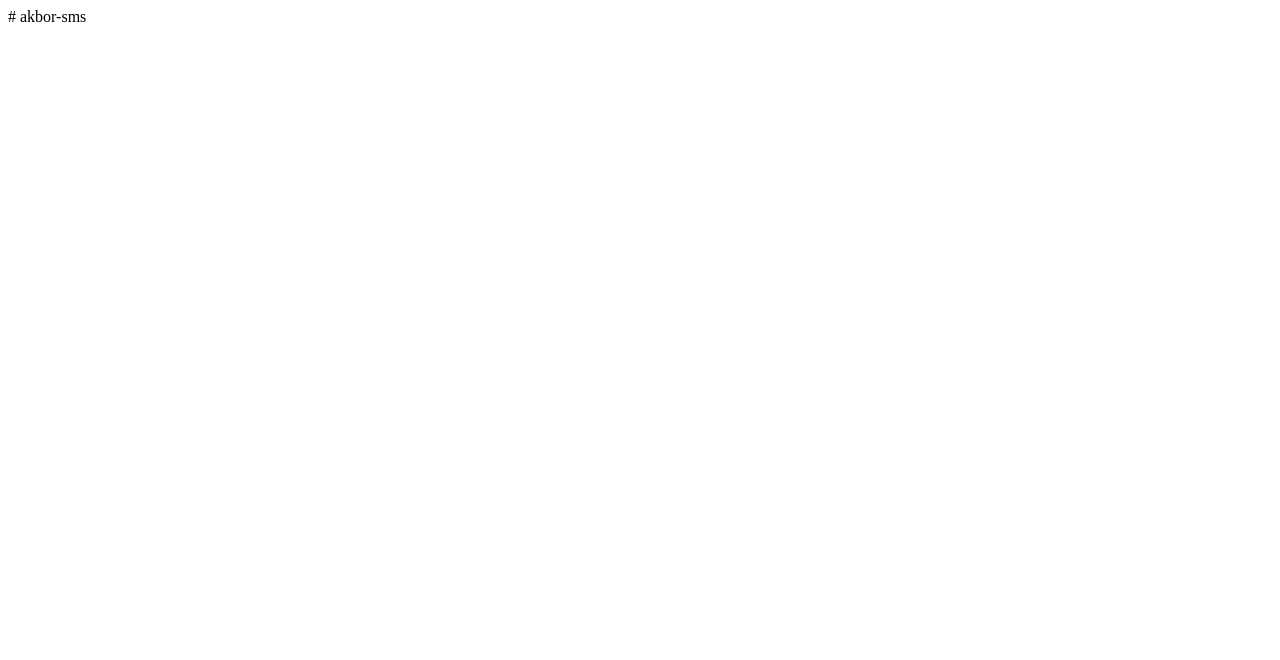
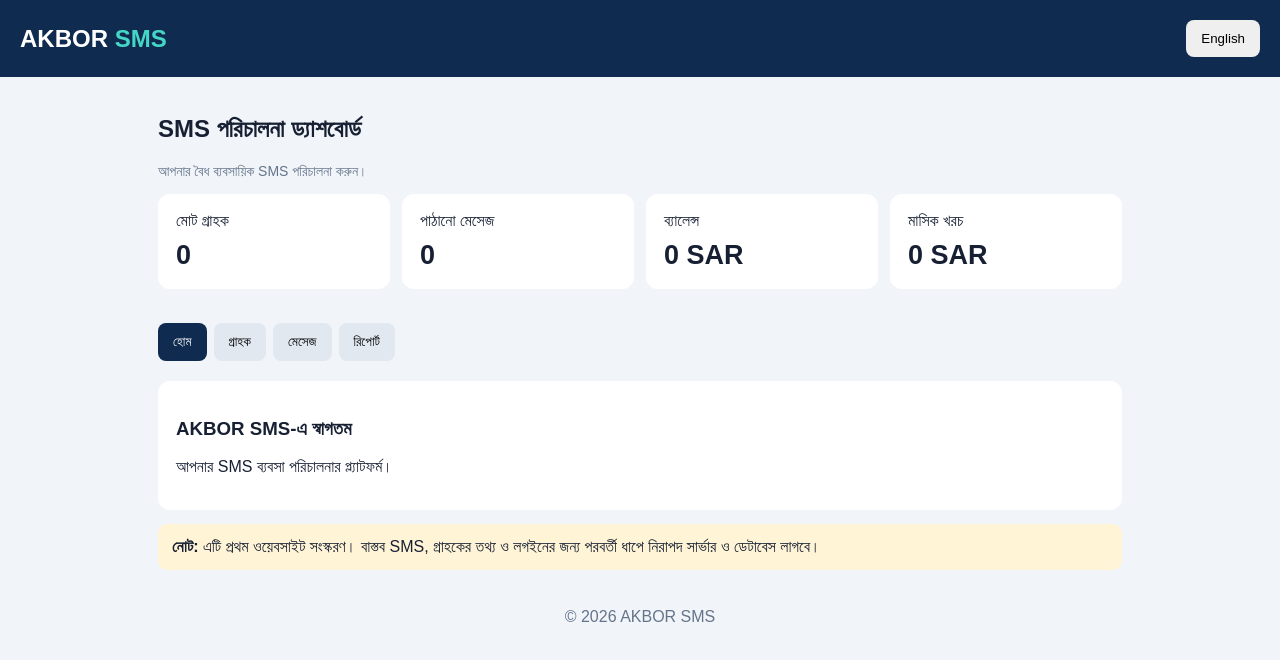
Before and after one commit to mdakbor123/akbor-sms, a plain HTML site: page index.html in a window 1280 px wide. Drawn offline with Linux system fonts and the light colour scheme.

Commit message:
Add initial HTML structure for AKBOR SMS

```diff
--- a/index.html
+++ b/index.html
@@ -1 +1,94 @@
-# akbor-sms
+
+<!DOCTYPE html>
+<html lang="bn">
+<head>
+<meta charset="UTF-8">
+<meta name="viewport" content="width=device-width,initial-scale=1">
+<title>AKBOR SMS</title>
+<style>
+*{box-sizing:border-box}
+body{margin:0;background:#f1f5f9;color:#172033;font-family:Arial,sans-serif}
+header{background:#102b50;color:white;padding:20px;display:flex;justify-content:space-between;align-items:center}
+.logo{font-size:24px;font-weight:bold}.logo span{color:#45d6c5}
+button{padding:11px 15px;border:0;border-radius:8px;cursor:pointer}
+.container{max-width:1000px;margin:auto;padding:18px}
+.grid{display:grid;grid-template-columns:repeat(2,1fr);gap:12px}
+.card,.panel{background:white;padding:18px;border-radius:12px;margin-bottom:14px}
+.number{font-size:27px;font-weight:bold;margin-top:10px}
+.tabs{display:flex;gap:7px;flex-wrap:wrap;margin:20px 0}
+.tab{background:#e2e8f0}.active{background:#102b50;color:white}
+.muted{color:#64748b;font-size:14px}
+.notice{background:#fff4d6;padding:14px;border-radius:9px}
+footer{text-align:center;padding:20px;color:#64748b}
+[hidden]{display:none}
+@media(min-width:650px){.grid{grid-template-columns:repeat(4,1fr)}}
+</style>
+</head>
+<body>
+<header>
+ <div class="logo">AKBOR <span>SMS</span></div>
+ <button onclick="changeLang()" id="lang">English</button>
+</header>
+<main class="container">
+ <h2 data-bn="SMS পরিচালনা ড্যাশবোর্ড" data-en="SMS Management Dashboard">SMS পরিচালনা ড্যাশবোর্ড</h2>
+ <p class="muted" data-bn="আপনার বৈধ ব্যবসায়িক SMS পরিচালনা করুন।" data-en="Manage your business SMS notifications.">আপনার বৈধ ব্যবসায়িক SMS পরিচালনা করুন।</p>
+
+ <div class="grid">
+  <div class="card"><div data-bn="মোট গ্রাহক" data-en="Total Customers">মোট গ্রাহক</div><div class="number">0</div></div>
+  <div class="card"><div data-bn="পাঠানো মেসেজ" data-en="Messages Sent">পাঠানো মেসেজ</div><div class="number">0</div></div>
+  <div class="card"><div data-bn="ব্যালেন্স" data-en="Balance">ব্যালেন্স</div><div class="number">0 SAR</div></div>
+  <div class="card"><div data-bn="মাসিক খরচ" data-en="Monthly Expenses">মাসিক খরচ</div><div class="number">0 SAR</div></div>
+ </div>
+
+ <div class="tabs">
+  <button class="tab active" onclick="show('home',this)" data-bn="হোম" data-en="Home">হোম</button>
+  <button class="tab" onclick="show('customers',this)" data-bn="গ্রাহক" data-en="Customers">গ্রাহক</button>
+  <button class="tab" onclick="show('messages',this)" data-bn="মেসেজ" data-en="Messages">মেসেজ</button>
+  <button class="tab" onclick="show('reports',this)" data-bn="রিপোর্ট" data-en="Reports">রিপোর্ট</button>
+ </div>
+
+ <section class="panel" id="home">
+  <h3 data-bn="AKBOR SMS-এ স্বাগতম" data-en="Welcome to AKBOR SMS">AKBOR SMS-এ স্বাগতম</h3>
+  <p data-bn="আপনার SMS ব্যবসা পরিচালনার প্ল্যাটফর্ম।" data-en="Your business SMS management platform.">আপনার SMS ব্যবসা পরিচালনার প্ল্যাটফর্ম।</p>
+ </section>
+
+ <section class="panel" id="customers" hidden>
+  <h3 data-bn="গ্রাহক পরিচালনা" data-en="Customer Management">গ্রাহক পরিচালনা</h3>
+  <p>ডেটাবেস যুক্ত হলে গ্রাহকের তথ্য এখানে দেখা যাবে।</p>
+ </section>
+
+ <section class="panel" id="messages" hidden>
+  <h3 data-bn="SMS নোটিফিকেশন" data-en="SMS Notifications">SMS নোটিফিকেশন</h3>
+  <p>নিরাপদ সার্ভার ও অনুমোদিত SMS প্রদানকারী যুক্ত করার পর এই সুবিধা চালু হবে।</p>
+  <button disabled>SMS পাঠানো এখনো চালু হয়নি</button>
+ </section>
+
+ <section class="panel" id="reports" hidden>
+  <h3 data-bn="ব্যবসার রিপোর্ট" data-en="Business Reports">ব্যবসার রিপোর্ট</h3>
+  <p>SMS ইতিহাস, খরচ ও গ্রাহকের রিপোর্ট এখানে থাকবে।</p>
+ </section>
+
+ <div class="notice">
+  <b>নোট:</b> এটি প্রথম ওয়েবসাইট সংস্করণ। বাস্তব SMS, গ্রাহকের তথ্য ও লগইনের জন্য পরবর্তী ধাপে নিরাপদ সার্ভার ও ডেটাবেস লাগবে।
+ </div>
+</main>
+<footer>© 2026 AKBOR SMS</footer>
+<script>
+let language="bn";
+function changeLang(){
+ language=language==="bn"?"en":"bn";
+ document.documentElement.lang=language;
+ document.querySelectorAll("[data-bn]").forEach(el=>{
+  el.textContent=el.getAttribute("data-"+language);
+ });
+ document.getElementById("lang").textContent=language==="bn"?"English":"বাংলা";
+}
+function show(id,btn){
+ document.querySelectorAll("main section").forEach(el=>el.hidden=true);
+ document.getElementById(id).hidden=false;
+ document.querySelectorAll(".tab").forEach(el=>el.classList.remove("active"));
+ btn.classList.add("active");
+}
+</script>
+</body>
+</html>
```
